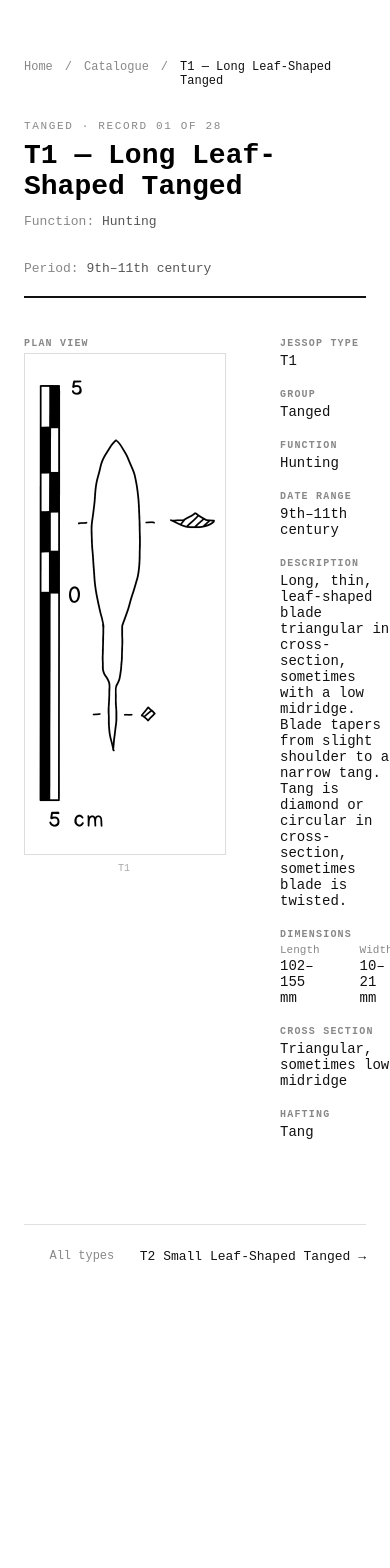
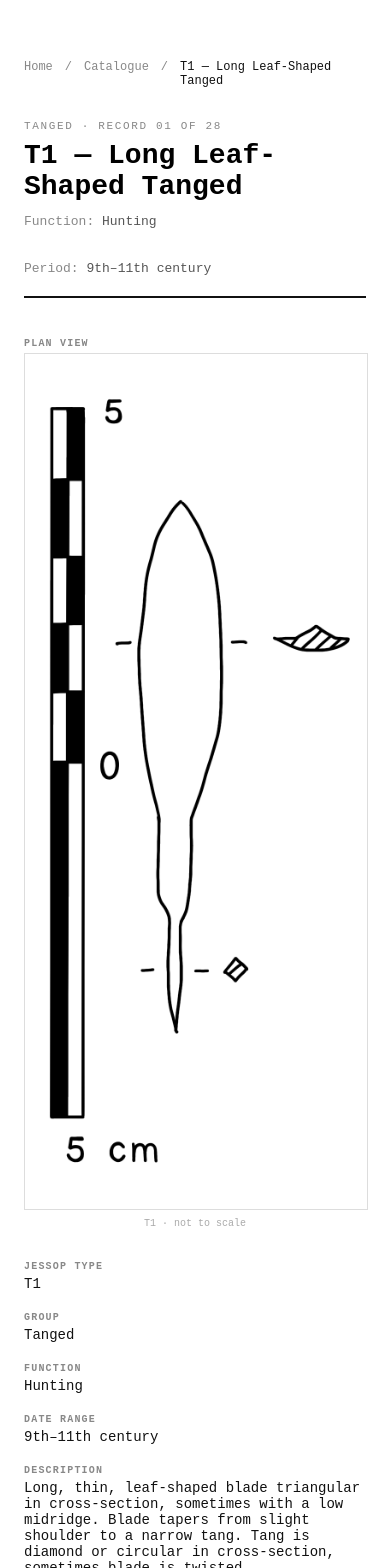
Before and after one commit to Hadargl/arrowtypes, a React (Create React App) app: page /type/1 in a window 390 px wide. Shown: the top 1568 px of the page. Before the commit the page ends 1324 px from the top, so only its background shows below. Built offline with nearby package versions, Linux system fonts and the light colour scheme.

Commit message:
small text change and added mobile formatting

```diff
--- /dev/null
+++ b/src/pages/ArrowType.css
@@ -0,0 +1,12 @@
+.type-grid {
+  display: grid;
+  grid-template-columns: 200px 1fr;
+  gap: 56px;
+}
+
+@media (max-width: 600px) {
+  .type-grid {
+    grid-template-columns: 1fr;
+    gap: 32px;
+  }
+}
--- a/src/pages/ArrowType.js
+++ b/src/pages/ArrowType.js
@@ -1,6 +1,7 @@
 import { useState } from "react";
 import { useParams, Link } from "react-router-dom";
 import arrowTypes from "../data/arrowTypes";
+import "./ArrowType.css";
 
 const label = {
   fontSize: 10,
@@ -82,7 +83,6 @@ export default function ArrowType() {
   return (
     <div style={{ maxWidth: 860, margin: "60px auto", padding: "0 24px", fontFamily: "monospace" }}>
 
-      {/* Breadcrumb */}
       <div style={{ marginBottom: 32, fontSize: 12, color: "#888", display: "flex", gap: 12 }}>
         <Link to="/" style={{ color: "#888", textDecoration: "none" }}>Home</Link>
         <span>/</span>
@@ -91,7 +91,6 @@ export default function ArrowType() {
         <span style={{ color: "#111" }}>{type.jessop} — {type.name}</span>
       </div>
 
-      {/* Header */}
       <div style={{ borderBottom: "2px solid #111", paddingBottom: 20, marginBottom: 40 }}>
         <div style={{ fontSize: 11, letterSpacing: "0.15em", color: "#888", marginBottom: 8 }}>
           {type.group.toUpperCase()} · RECORD {String(type.id).padStart(2, "0")} OF {arrowTypes.length}
@@ -105,19 +104,16 @@ export default function ArrowType() {
         </div>
       </div>
 
-      {/* Two column */}
-      <div style={{ display: "grid", gridTemplateColumns: "200px 1fr", gap: 56 }}>
+      <div className="type-grid">
 
-        {/* Image */}
         <div>
           <div style={label}>Plan View</div>
           <ArrowImage jessop={type.jessop} name={type.name} />
           <div style={{ marginTop: 8, fontSize: 10, color: "#aaa", textAlign: "center" }}>
-            {type.jessop}
+            {type.jessop} · not to scale
           </div>
         </div>
 
-        {/* Data fields */}
         <div>
           <Field l="Jessop Type" v={type.jessop} />
           <Field l="Group" v={type.group} />
@@ -142,7 +138,6 @@ export default function ArrowType() {
         </div>
       </div>
 
-      {/* Prev / next */}
       <div style={{
         marginTop: 64,
         paddingTop: 24,
--- a/src/pages/Landing.js
+++ b/src/pages/Landing.js
@@ -33,7 +33,7 @@ export default function Landing() {
 
       <div style={{ marginTop: 60, paddingTop: 40, borderTop: "1px solid #eee" }}>
         <p style={{ fontSize: 13, color: "#555" }}>
-          Have an arrowhead to contribute, a correction, or a question?
+          Have informatiob to contribute, a correction, or a question?
         </p>
         <a
           href="mailto:arrowtypeswebsite@gmail.com"
@@ -49,10 +49,6 @@ export default function Landing() {
           Get in touch →
         </a>
       </div>
-
-      <p style={{ marginTop: 60, fontSize: 11, color: "#aaa" }}>
-        Jessop 1996
-      </p>
     </div>
   );
 }
```
